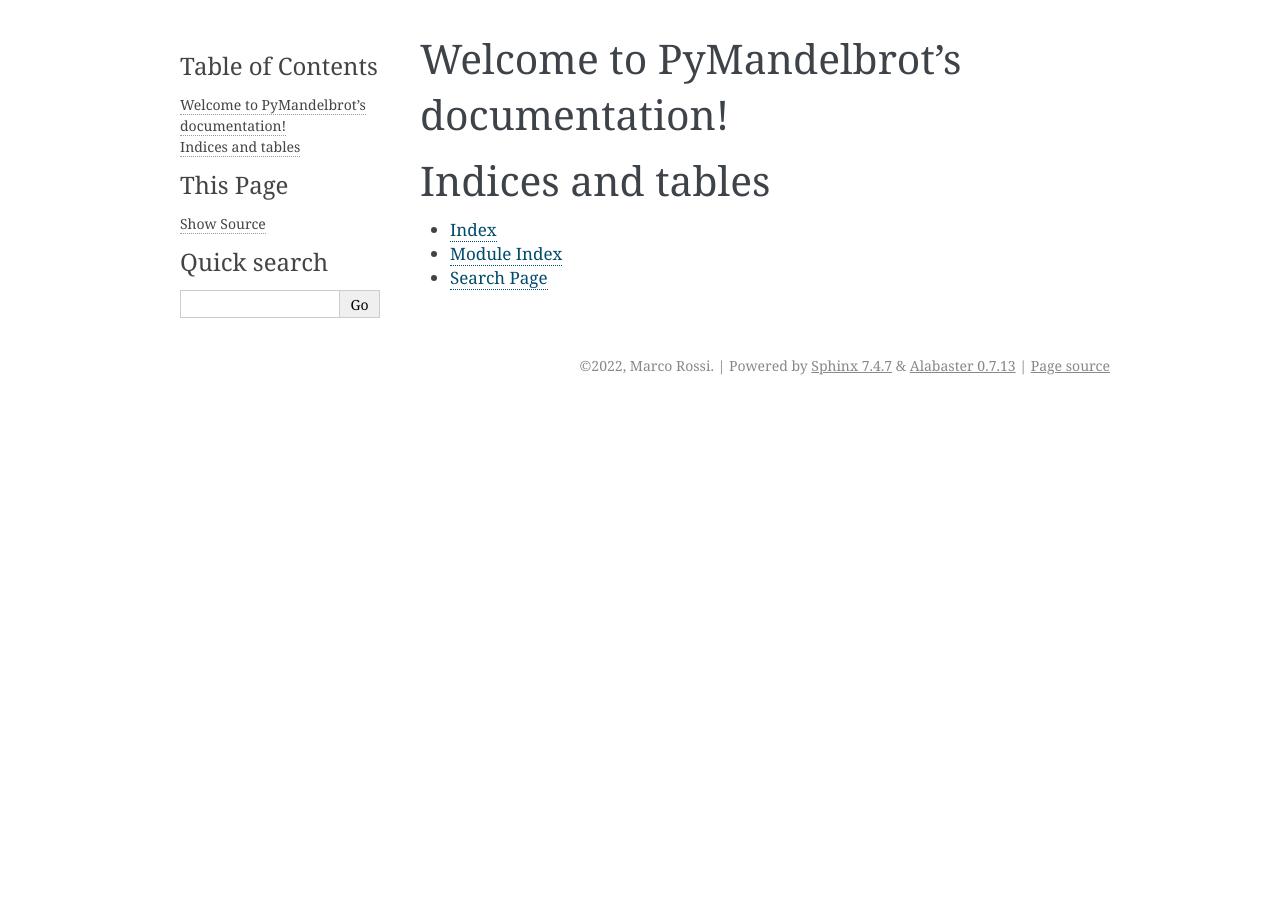
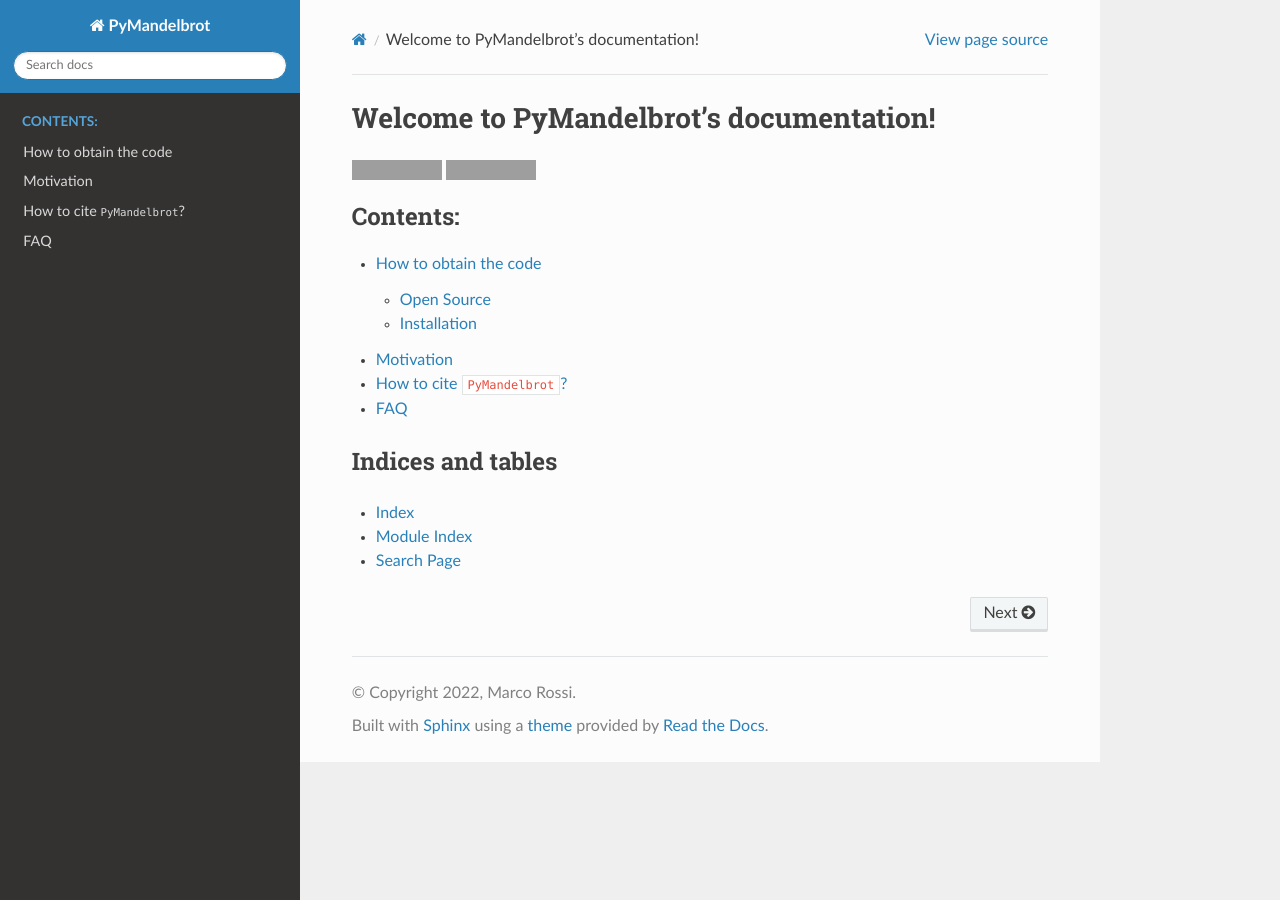
Before and after one commit to CERN-IT-GOV-INN/PyMandelbrot, a Sphinx documentation site: the page built from docs/source/index.rst, in a window 1280 px wide. Built offline with Sphinx 7.4.7 and the Read the Docs theme 2.0.0, drawn with Linux system fonts in a browser that asks for light colours; grey boxes are pictures that could not be loaded.

Commit message:
setup sphinx source files

```diff
--- a/docs/source/conf.py
+++ b/docs/source/conf.py
@@ -3,16 +3,6 @@
 # This file only contains a selection of the most common options. For a full
 # list see the documentation:
 # https://www.sphinx-doc.org/en/master/usage/configuration.html
-
-# -- Path setup --------------------------------------------------------------
-
-# If extensions (or modules to document with autodoc) are in another directory,
-# add these directories to sys.path here. If the directory is relative to the
-# documentation root, use os.path.abspath to make it absolute, like shown here.
-#
-# import os
-# import sys
-# sys.path.insert(0, os.path.abspath('.'))
 
 
 # -- Project information -----------------------------------------------------
@@ -24,6 +14,16 @@ author = 'Marco Rossi'
 # The full version, including alpha/beta/rc tags
 release = '1.0.0'
 
+# -- Path setup --------------------------------------------------------------
+
+# If extensions (or modules to document with autodoc) are in another directory,
+# add these directories to sys.path here. If the directory is relative to the
+# documentation root, use os.path.abspath to make it absolute, like shown here.
+#
+import os
+import sys
+
+sys.path.insert(0, os.path.abspath(f"../../src/{project}"))
 
 # -- General configuration ---------------------------------------------------
 
@@ -31,6 +31,10 @@ release = '1.0.0'
 # extensions coming with Sphinx (named 'sphinx.ext.*') or your custom
 # ones.
 extensions = [
+    'sphinxcontrib.napoleon',
+    'sphinx.ext.autodoc',
+    'sphinx.ext.viewcode',
+    'numpydoc',
 ]
 
 # Add any paths that contain templates here, relative to this directory.
@@ -47,9 +51,14 @@ exclude_patterns = []
 # The theme to use for HTML and HTML Help pages.  See the documentation for
 # a list of builtin themes.
 #
-html_theme = 'alabaster'
+html_theme = 'sphinx_rtd_theme'
 
 # Add any paths that contain custom static files (such as style sheets) here,
 # relative to this directory. They are copied after the builtin static files,
 # so a file named "default.css" will overwrite the builtin "default.css".
 html_static_path = ['_static']
+
+html_show_sourcelink = True
+
+# Documenting class methods in the class docstring is not mandatory
+numpydoc_show_class_members = False
--- /dev/null
+++ b/docs/source/introduction.rst
@@ -0,0 +1,44 @@
+How to obtain the code
+======================
+
+Open Source
+-----------
+The ``PyMandelbrot`` package is open source and available at https://github.com/openlab-test/example-repo.git
+
+Installation
+------------
+The package can be installed manually:
+
+.. code-block:: bash
+
+  git clone https://github.com/openlab-test/example-repo.git PyMandelbrot
+  cd PyMandelbrot
+  pip install .
+
+or if you are planning to extend or develop code replace last command with:
+
+.. code-block:: bash
+
+  pip install -e .
+
+Motivation
+==========
+
+Fractal images are amazing, but where do they come from?
+
+How to cite ``PyMandelbrot``?
+=============================
+
+More instruction coming ...
+
+.. csv-table:: CSV Table Title
+   :header: "Ingredient", "Quantity", "Description"
+   :widths: 15, 10, 30
+
+   "Albatross", 2.99, "On a stick!"
+   "Popcorn", 1.99, "Straight from the oven"
+
+FAQ
+===
+
+Refer to READMES and docstrings for more information.
--- a/setup.cfg
+++ b/setup.cfg
@@ -30,3 +30,6 @@ where = src
 examples =
     matplotlib
     jupyter
+docs =
+    sphinx-rtd-theme
+    numpydoc
```
Also changed, not shown: docs/source/index.rst (+8 -2 lines), 1 other file.
